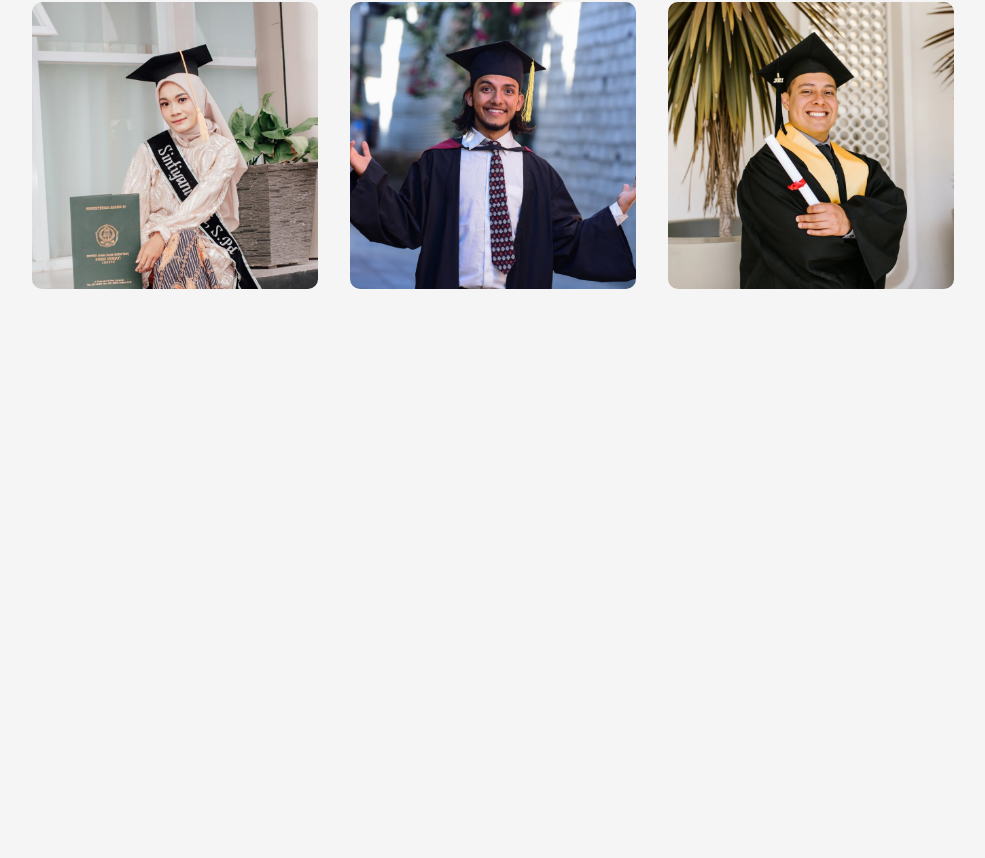
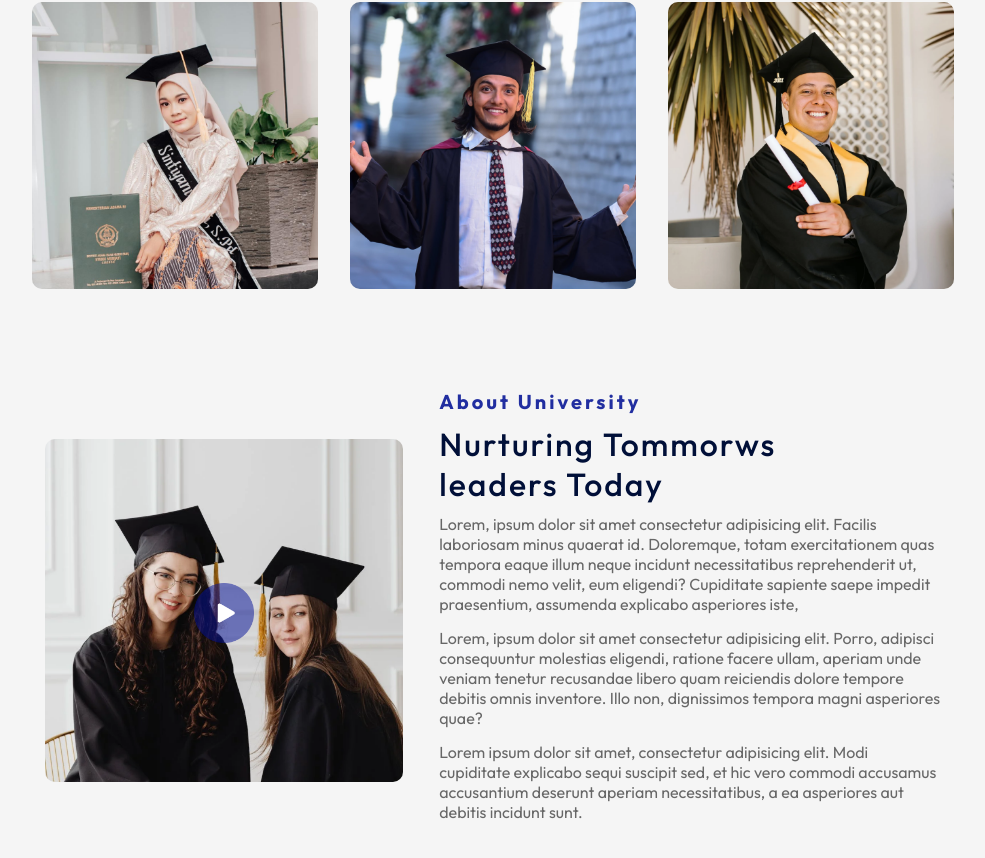
Before and after one commit to Sujan680/Practice-Project-Edusity-, a React (Vite) app in the folder edusity/: page / in a window 1280 px wide. Shown: the part 1018-1876 px from the top of the page, without its empty margins (147-1132 px from the left). Before the commit the page ends 1387 px from the top, so only its background shows below. Built offline with nearby package versions, Linux system fonts and the light colour scheme.

Commit message:
About Us page in react js

```diff
--- a/edusity/src/App.jsx
+++ b/edusity/src/App.jsx
@@ -1,3 +1,4 @@
+import About from "./components/about/About"
 import Hero from "./components/hero/hero"
 import Navbar from "./components/navbar/Navbar"
 import Programs from "./components/programs/Programs"
@@ -12,6 +13,7 @@ const App = () => {
         <Title subTitle='Our Program' title='What We Offer' />
         <Programs/>
       </div>
+      <About/>
     </div>
   )
 }
--- /dev/null
+++ b/edusity/src/components/about/About.jsx
@@ -0,0 +1,26 @@
+import './about.css';
+
+import about_img from '../../assets/about.png';
+import play_icon from '../../assets/play-icon.png';
+
+
+const About = () => {
+  return (
+    <div className='about container'>
+        <div className="about-left">
+            <img src={about_img} alt="" className='about-img'/>
+            <img src={play_icon} alt="" className='play-icon'/>
+        </div>
+        <div className="about-right">
+          <h3>About University</h3>
+          <h2>Nurturing Tommorws leaders Today</h2>
+          <p>Lorem, ipsum dolor sit amet consectetur adipisicing elit. Facilis laboriosam minus quaerat id. Doloremque, totam exercitationem quas tempora eaque illum neque incidunt necessitatibus reprehenderit ut, commodi nemo velit, eum eligendi? Cupiditate sapiente saepe impedit praesentium, assumenda explicabo asperiores iste,</p>
+          <p>Lorem, ipsum dolor sit amet consectetur adipisicing elit. Porro, adipisci consequuntur molestias eligendi, ratione facere ullam, aperiam unde veniam tenetur recusandae libero quam reiciendis dolore tempore debitis omnis inventore. Illo non, dignissimos tempora magni asperiores quae?</p>
+          <p>Lorem ipsum dolor sit amet, consectetur adipisicing elit. Modi cupiditate explicabo sequi suscipit sed, et hic vero commodi accusamus accusantium deserunt aperiam necessitatibus, a ea asperiores aut debitis incidunt sunt.</p>
+        </div>
+
+    </div>
+  )
+}
+
+export default About
--- /dev/null
+++ b/edusity/src/components/about/about.css
@@ -0,0 +1,54 @@
+
+.about {
+    margin: 100px auto;
+    display: flex;
+    align-items: center;
+    justify-content: space-between;
+    width: 90%;
+}
+
+.about-left{
+    flex-basis: 40%;
+    position: relative;
+}
+
+.about-right{
+    flex-basis: 56%;
+}
+
+.about-img{
+    width: 100%;
+    height: auto;
+    border-radius: 10px;
+}
+
+.play-icon{
+    width: 60px;
+    position: absolute;
+    top: 50%;
+    left: 50%;
+    transform: translate(-50%, -50%);
+}
+
+.about h3{
+    font-weight: 700;
+    font-size: 20px;
+    color: #212EA0;
+    letter-spacing: 3px;
+}
+
+
+.about h2 {
+    font-size: 32px;
+    color: #000F38;
+    margin: 10px 0;
+    max-width: 400px;
+    font-weight: 500;
+    letter-spacing: 2px;
+}
+
+.about p{
+    color: #676767;
+    margin-bottom: 14px;
+    text-justify: initial;
+}
--- a/edusity/src/components/navbar/Navbar.jsx
+++ b/edusity/src/components/navbar/Navbar.jsx
@@ -1,10 +1,20 @@
 import './navbar.css';
 
 import logo from '../../assets/logo.png';
+import { useEffect, useState } from 'react';
 
 const Navbar = () => {
+
+  const [sticky, setSticky] = useState(false);
+
+  useEffect(() => {
+    window.addEventListener('scroll', () =>{
+      window.scrollY > 50 ?
+      setSticky(true) :  setSticky(false)
+    })
+  }, [])
   return (
-    <nav className='container'>
+    <nav className={`container ${sticky? 'dark-nav' : ''}`}>
         <img src={logo} alt="" className='logo'/>
         <ul>
           <li>Home</li>
--- a/edusity/src/components/navbar/navbar.css
+++ b/edusity/src/components/navbar/navbar.css
@@ -23,3 +23,8 @@ nav ul li{
     margin: 5px 20px;
     font-size: 16px;
 }
+
+.dark-nav{
+    background: #212EA0;
+    transition: 0.5s;
+}
```
